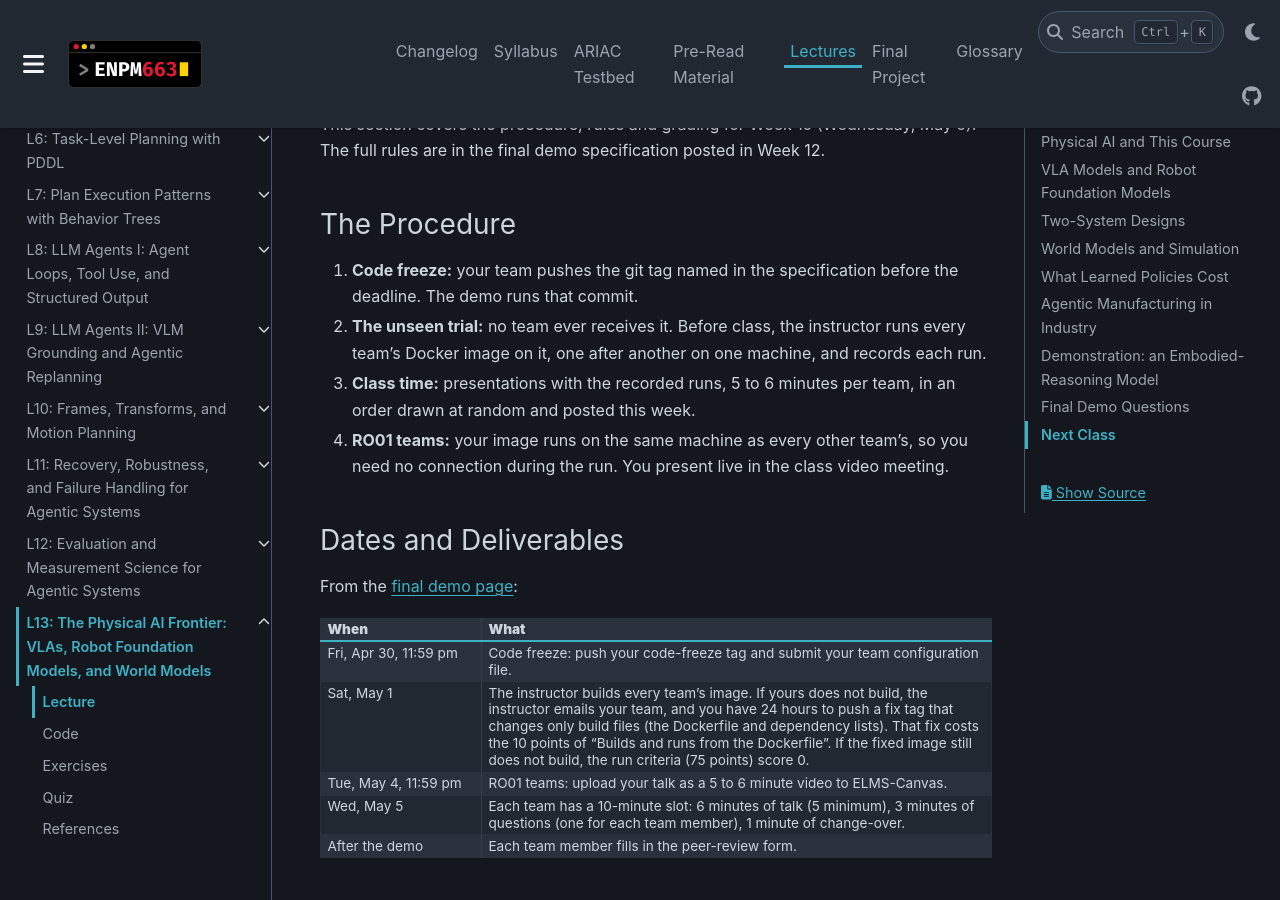
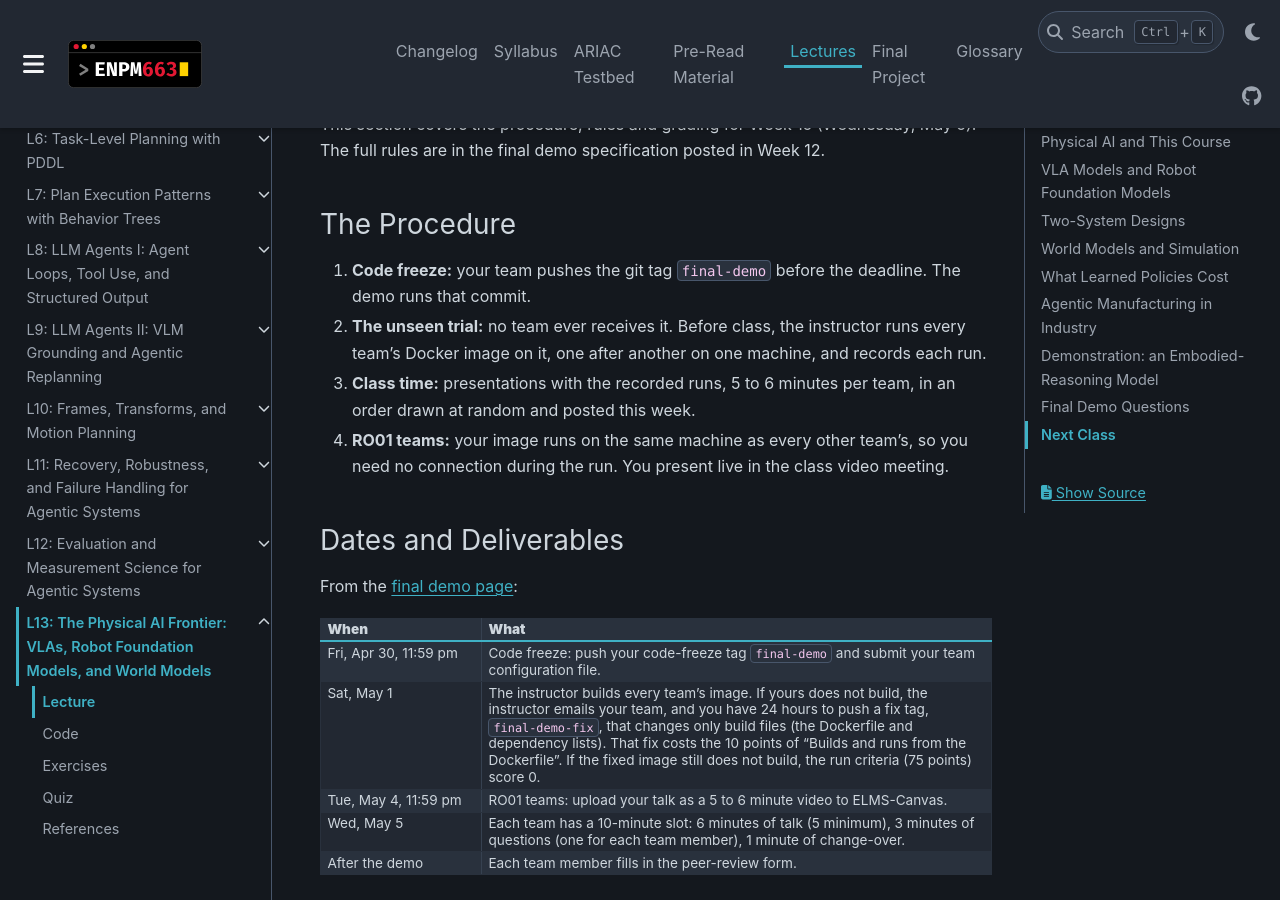
Before and after one commit to rubixcubic/enpm663-spring-docs, a Sphinx documentation site: the page built from docs/source/lectures/lecture13/l13_lecture.rst, in a window 1280 px wide and 900 px high, scrolled down 28069 px. Built offline with Sphinx 7.4.7 and the PyData theme 0.15.4, drawn with Linux system fonts in a browser that asks for light colours; some of the changed text lies outside the part shown.

Commit message:
v0.4.22: the code-freeze tag is final-demo, the fix tag final-demo-fix
The final demo page, the L13 pages and the syllabus name both tags.
A team whose image does not build on May 1 pushes final-demo-fix next
to final-demo, so the freeze point stays visible.

```diff
--- a/docs/source/conf.py
+++ b/docs/source/conf.py
@@ -4,7 +4,7 @@ from datetime import date
 project = "ENPM663 Spring 2027"
 author = "Z. Kootbally"
 copyright = f"{date.today().year}, {author}"
-release = "v0.4.21"
+release = "v0.4.22"
 
 extensions = [
     "myst_parser",
--- a/docs/source/lectures/lecture13/l13_index.rst
+++ b/docs/source/lectures/lecture13/l13_index.rst
@@ -56,7 +56,7 @@ questions about the Week 15 final demo.
 
    **Group project.** The final demo is in Week 15 (Wednesday, May 5). By the
    code freeze, Friday, April 30, at 11:59 pm, your team pushes its
-   code-freeze tag and submits its team configuration file. The instructor builds
+   code-freeze tag ``final-demo`` and submits its team configuration file. The instructor builds
    every team's Docker image from its tag and runs it on the same unseen
    trial, on one machine, and records each run. Class time is for
    presentations with the recorded runs, 5 to 6 minutes per team. The full
--- a/docs/source/lectures/lecture13/l13_lecture.rst
+++ b/docs/source/lectures/lecture13/l13_lecture.rst
@@ -16,7 +16,7 @@ Lecture
 
    - **There is no quiz this week.** The five quizzes ended in Week 12.
    - **The final demo code freeze is Friday, April 30, at 11:59 pm**, two
-     days after this class: push your code-freeze tag and submit your team
+     days after this class: push your code-freeze tag ``final-demo`` and submit your team
      configuration file (see :ref:`l13-final-demo`).
    - **The final demo is next week**, Week 15 (Wednesday, May 5). The last
      part of class is for your questions about it.
@@ -1266,7 +1266,7 @@ May 5). The full rules are in the final demo specification posted in Week 12.
 The Procedure
 ~~~~~~~~~~~~~
 
-1. **Code freeze:** your team pushes the git tag named in the specification
+1. **Code freeze:** your team pushes the git tag ``final-demo``
    before the deadline. The demo runs that commit.
 2. **The unseen trial:** no team ever receives it. Before class, the
    instructor runs every team's Docker image on it, one after another on one
@@ -1291,14 +1291,15 @@ From the :doc:`final demo page </assignments/final_demo>`:
    * - **When**
      - **What**
    * - Fri, Apr 30, 11:59 pm
-     - Code freeze: push your code-freeze tag and submit your team
+     - Code freeze: push your code-freeze tag ``final-demo`` and submit your team
        configuration file.
    * - Sat, May 1
      - The instructor builds every team's image. If yours does not build,
        the instructor emails your team, and you have 24 hours to push a fix
-       tag that changes only build files (the Dockerfile and dependency
-       lists). That fix costs the 10 points of "Builds and runs from the
-       Dockerfile". If the fixed image still does not build, the run
+       tag, ``final-demo-fix``, that changes only build files (the Dockerfile
+       and dependency lists). That fix costs the 10 points of "Builds and
+       runs from the Dockerfile". If the fixed image still does not build,
+       the run
        criteria (75 points) score 0.
    * - Tue, May 4, 11:59 pm
      - RO01 teams: upload your talk as a 5 to 6 minute video to ELMS-Canvas.
```
Also changed, not shown: docs/source/assignments/final_demo.rst (+8 -8 lines), docs/source/changelog/changelog.rst (+10 -1 lines), syllabus.md (+1 -1 lines), 1 other file.
